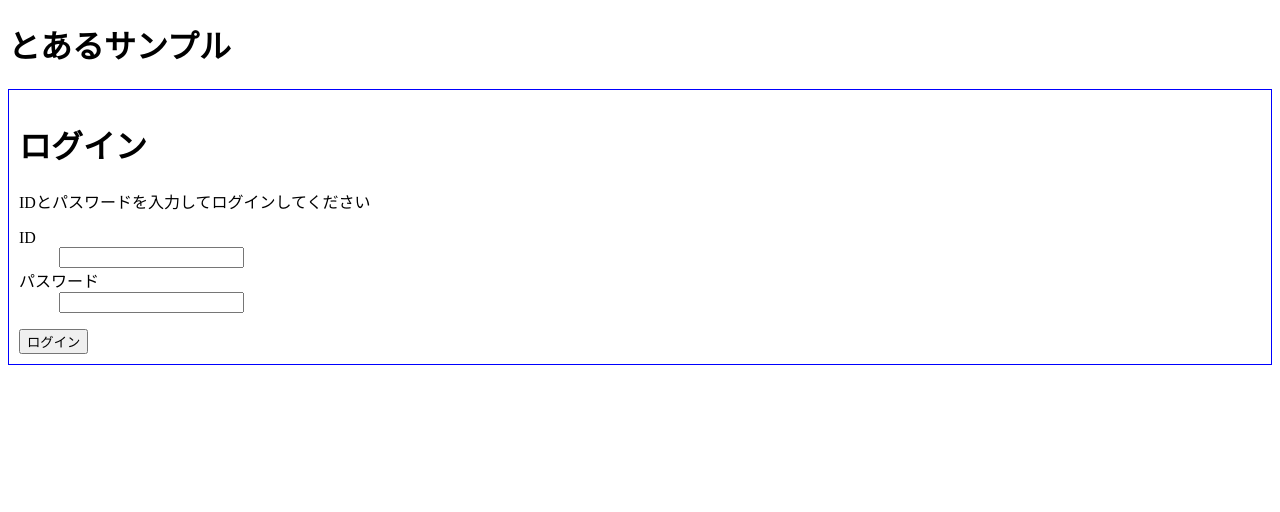
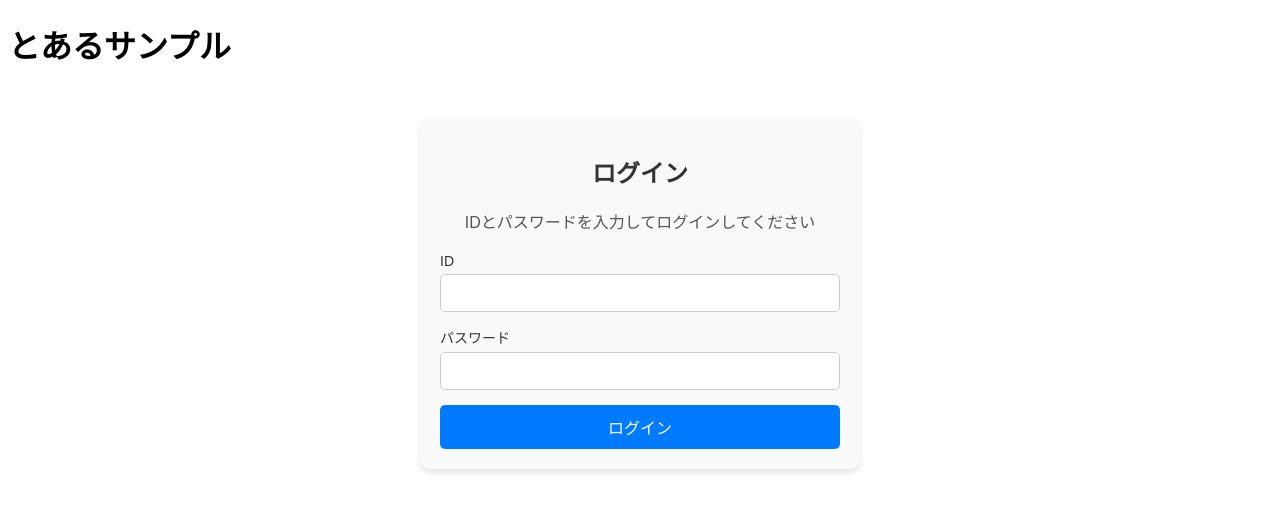
Before and after one commit to llc-morisaka/one-project-sample, a Nuxt app: page /login in a window 1280 px wide. Shown: the top 512 px of the page. Built offline with nearby package versions, Linux system fonts and the light colour scheme.

Commit message:
20250124_2

```diff
--- a/app.vue
+++ b/app.vue
@@ -5,10 +5,12 @@
 </template>
 
 <style>
+/*
 main {
 	border: blue 1px solid;
 	padding: 10px;
 }
+*/
 #breadcrumbs ul li {
 	display: inline;
 	list-style-type: none;
--- a/components/TheSelectedCityWeather.vue
+++ b/components/TheSelectedCityWeather.vue
@@ -2,6 +2,8 @@
 // このコンポーネントでは敢えて、piniaからではなくpropsでデータを受け取ります
 import type { City } from "@/interfaces";
 import axios from 'axios';
+
+const config = useRuntimeConfig();
 
 const props = defineProps<City>();
 
@@ -20,12 +22,13 @@ const selectCityQ = ref(props.q);
 
 // API からデータを取得する関数
 const fetchData = async () => {
+
   try {
     pending.value = true; // ローディング開始
     errorMessage.value = null; // エラーメッセージのリセット
 
     // データを取得 (例として JSONPlaceholder API を使用)
-    const res = await axios.get("https://api.openweathermap.org/data/2.5/weather", {
+    const res = await axios.get(config.public.weatherInfoUrl, {
 
       headers: {
 //        "Authorization": "token-here",
@@ -35,7 +38,7 @@ const fetchData = async () => {
       params: {
         lang: "ja",
         q: selectCityQ.value,
-        appid: ""
+        appid: config.public.weathermapAppid
       }
     });
 
@@ -63,10 +66,20 @@ onMounted(() => {
     <div v-else-if="errorMessage" class="error">{{ errorMessage }}</div>
 
     <!-- データ表示 -->
+    <div v-if="data">
+      <h2>都市: {{ data.name }}</h2>
+      <p>天気: {{ data.weather[0].description }}</p>
+      <p>気温: {{ (data.main.temp - 273.15).toFixed(1) }}°C</p>
+    </div>
+
+    <!--
     <div v-else-if="data">
       <h2>データ</h2>
       <pre>{{ data }}</pre>
     </div>
+  -->
+
+
   </div>
 </template>
 
--- a/layouts/weather.vue
+++ b/layouts/weather.vue
@@ -7,14 +7,8 @@
     <h1>お天気取得</h1>
 
   ここがコンポーネントの表示部↓
-  <div class="sotowaku">
+  <div>
     <slot></slot>
   </div>
   </main>
 </template>
-
-<style scoped>
-.sotowaku {
-  border: solid 1px;
-}
-</style>
--- a/nuxt.config.ts
+++ b/nuxt.config.ts
@@ -2,6 +2,13 @@
 export default defineNuxtConfig({
   compatibilityDate: '2024-11-01',
   devtools: { enabled: true },
+  runtimeConfig: {
+    public: {
+      weatherInfoUrl: "https://api.openweathermap.org/data/2.5/weather",
+      // APIキーの設定は.envに
+      weathermapAppid: ""
+    }
+  },
   modules: [
     '@pinia/nuxt'
   ]
--- a/pages/index.vue
+++ b/pages/index.vue
@@ -3,25 +3,133 @@ definePageMeta({
   middleware: ["loggedin-check"]
 });
 </script>
+<template>
 
-<template>
+	<div v-if="false">
 		<h1>TOP</h1>
 		<nav id="breadcrumbs">
 			<ul>
 				<li>これはTOPページです</li>
 			</ul>
 		</nav>
-	<section>
+		<section class="link-section">
 			<p>
 				<!-- <NuxtLink to="/member/memberList"> -->
-			<NuxtLink v-bind:to="{name: 'weather-weatherShow'}">
+				<NuxtLink v-bind:to="{ name: 'weather-weatherShow' }">
 					お天気情報取得ページに遷移します
 				</NuxtLink>
 			</p>
 			<p>
-			<NuxtLink v-bind:to="{name: 'myJsonOpenMock'}">
+				<NuxtLink v-bind:to="{ name: 'myJsonOpenMock' }">
 					とあるページに遷移します
 				</NuxtLink>
 			</p>
   	</section>
+	</div>
+
+	<div>
+		<div class="top-container">
+			<h1>TOP</h1>
+			<nav id="breadcrumbs" class="breadcrumbs">
+				<ul>
+					<li>これはTOPページです</li>
+				</ul>
+			</nav>
+			<section class="navigation-links">
+				<p>
+					<NuxtLink :to="{ name: 'weather-weatherShow' }" class="link-button">
+						管理ページに遷移します
+					</NuxtLink>
+				</p>
+				<p>
+					<NuxtLink :to="{ name: 'weather-weatherShow' }" class="link-button">
+						お天気情報取得ページに遷移します
+					</NuxtLink>
+				</p>
+				<p>
+					<NuxtLink :to="{ name: 'myJsonOpenMock' }" class="link-button">
+						とあるページに遷移します
+					</NuxtLink>
+				</p>
+			</section>
+		</div>
+	</div>
 </template>
+
+<style scoped>
+/* 全体のスタイリング */
+.top-container {
+  max-width: 600px;
+  margin: 50px auto;
+  padding: 20px;
+  border-radius: 10px;
+  background-color: #f9f9f9;
+  box-shadow: 0 4px 6px rgba(0, 0, 0, 0.1);
+  text-align: center;
+  font-family: Arial, sans-serif;
+}
+
+/* ヘッダー */
+h1 {
+  font-size: 24px;
+  margin-bottom: 20px;
+  color: #333;
+}
+
+/* パンくずリスト */
+.breadcrumbs {
+  margin-bottom: 20px;
+  font-size: 14px;
+  color: #666;
+  text-align: left;
+}
+
+.breadcrumbs ul {
+  padding: 0;
+  margin: 0;
+  list-style-type: none;
+}
+
+.breadcrumbs li {
+  display: inline-block;
+  padding: 5px 0;
+}
+
+/* ナビゲーションリンク */
+.navigation-links {
+  margin-top: 20px;
+}
+
+.link-button {
+	width: 50%;
+  display: inline-block;
+  padding: 10px 15px;
+  margin: 10px 0;
+  font-size: 14px;
+  font-weight: bold;
+  color: #fff;
+  background-color: #007bff;
+  text-decoration: none;
+  border-radius: 5px;
+  transition: background-color 0.3s;
+}
+
+.link-button:hover {
+  background-color: #0056b3;
+}
+
+
+
+
+/* モバイル対応 */
+@media (max-width: 600px) {
+  .top-container {
+    padding: 15px;
+  }
+
+  .link-button {
+    font-size: 13px;
+    padding: 8px 12px;
+  }
+}
+</style>
--- a/pages/login.vue
+++ b/pages/login.vue
@@ -66,7 +66,7 @@ const onLoginButtonClick = async (): Promise<void> => {
 
 };
 </script>
-
+<!--
 <template>
   <h1>ログイン</h1>
   <p v-if="pending">ログイン中・・・</p>
@@ -85,10 +85,120 @@ const onLoginButtonClick = async (): Promise<void> => {
     </form>
   </template>
 </template>
+-->
+<template>
+  <div class="login-container">
+    <h1>ログイン</h1>
+    <div class="status">
+      <p v-if="pending" class="loading">ログイン中・・・</p>
+      <template v-else>
+
+        <p v-if="authFailed" class="err-msg">ログインIDまたはパスワードが違います</p>
+        <p v-if="noServerError" class="info-msg">IDとパスワードを入力してログインしてください</p>
+        <p v-else class="err-msg">サーバ処理中に障害が発生しました。もう一度ログインを行なってください</p>
+
+      </template>
+    </div>
+    <form @submit.prevent="onLoginButtonClick" class="login-form">
+      <div class="form-group">
+        <label for="loginId">ID</label>
+        <input id="loginId" type="text" v-model="loginId" required>
+      </div>
+      <div class="form-group">
+        <label for="password">パスワード</label>
+        <input id="password" type="password" v-model="password" required>
+      </div>
+      <button type="submit" class="login-button">ログイン</button>
+    </form>
+  </div>
+</template>
+
 
 <style scoped>
-.errMsg {
-  color: #ff0000;
-  font-weight: 900;
+/* 全体のスタイリング */
+.login-container {
+  max-width: 400px;
+  margin: 50px auto;
+  padding: 20px;
+  border-radius: 10px;
+  background-color: #f9f9f9;
+  box-shadow: 0 4px 6px rgba(0, 0, 0, 0.1);
+  text-align: center;
+  font-family: Arial, sans-serif;
+}
+
+/* ヘッダー */
+h1 {
+  font-size: 24px;
+  margin-bottom: 20px;
+  color: #333;
+}
+
+/* 状態メッセージ */
+.status {
+  margin-bottom: 20px;
+}
+
+.loading {
+  color: #007bff;
+  font-weight: bold;
+}
+
+.info-msg {
+  color: #555;
+}
+
+.err-msg {
+  color: #d9534f;
+  font-weight: bold;
+}
+
+/* フォーム */
+.login-form {
+  display: flex;
+  flex-direction: column;
+  gap: 15px;
+}
+
+.form-group {
+  text-align: left;
+}
+
+label {
+  display: block;
+  font-size: 14px;
+  margin-bottom: 5px;
+  color: #333;
+}
+
+input {
+  width: 100%;
+  padding: 10px;
+  font-size: 14px;
+  border: 1px solid #ccc;
+  border-radius: 5px;
+  box-sizing: border-box;
+}
+
+input:focus {
+  outline: none;
+  border-color: #007bff;
+  box-shadow: 0 0 4px rgba(0, 123, 255, 0.25);
+}
+
+/* ボタン */
+.login-button {
+  padding: 10px;
+  font-size: 16px;
+  color: #fff;
+  background-color: #007bff;
+  border: none;
+  border-radius: 5px;
+  cursor: pointer;
+  transition: background-color 0.3s;
+}
+
+.login-button:hover {
+  background-color: #0056b3;
 }
 </style>
--- a/pages/myJsonOpenMock/index.vue
+++ b/pages/myJsonOpenMock/index.vue
@@ -45,33 +45,110 @@ const onButtonClick = async (): Promise<void> => {
 </script>
 
 <template>
-  <h1>my-json-serverとgitHubを利用したAPIデータの取得</h1>
-  <p>12345~12349 までの数値を入れるとデータが帰ります</p>
-  <div>
-    <input type="text" v-model="id" name="id"/>
-  </div>
-  <p>{{ id }}の会員情報を<button v-on:click="onButtonClick()">検索</button></p>
+  <div class="api-container">
+    <h1>APIデータの取得</h1>
+    <p class="description">
+      12345~12349 の数値を入力してデータを検索してください。
+    </p>
 
+    <div class="input-container">
+      <input type="text" v-model="id" name="id" class="id-input" placeholder="IDを入力" />
+      <button class="search-button" v-on:click="onButtonClick()">検索</button>
+    </div>
 
-  <div>
-
-    <!-- ローディング中 -->
-    <div v-if="pending">データを取得中です...</div>
-
-    <!-- エラーメッセージ -->
-    <div v-else-if="errorMessage" class="error">{{ errorMessage }}</div>
-
-    <!-- データ表示 -->
-    <div v-else-if="data">
-      <h2>データ</h2>
-      <pre>{{ data }}</pre>
+    <div class="result-container">
+      <div v-if="pending" class="loading-message">データを取得中です...</div>
+      <div v-else-if="errorMessage" class="error-message">{{ errorMessage }}</div>
+      <div v-else-if="data" class="data-display">
+        <h2>取得したデータ</h2>
+        <pre>{{ data }}</pre>
+      </div>
     </div>
   </div>
 </template>
 
 <style scoped>
-.error {
+/* 全体のスタイル */
+.api-container {
+  max-width: 600px;
+  margin: 40px auto;
+  padding: 20px;
+  background-color: #ffffff;
+  border-radius: 8px;
+  box-shadow: 0 4px 6px rgba(0, 0, 0, 0.1);
+  font-family: 'Arial', sans-serif;
+  text-align: center;
+}
+
+/* タイトル */
+.api-container h1 {
+  font-size: 1.8rem;
+  color: #333;
+  margin-bottom: 16px;
+}
+
+/* 説明文 */
+.description {
+  font-size: 1rem;
+  color: #666;
+  margin-bottom: 20px;
+}
+
+/* 入力フォームのスタイル */
+.input-container {
+  display: flex;
+  justify-content: center;
+  align-items: center;
+  gap: 10px;
+  margin-bottom: 20px;
+}
+
+.id-input {
+  width: 200px;
+  padding: 10px;
+  border: 1px solid #ccc;
+  border-radius: 4px;
+  font-size: 1rem;
+}
+
+.search-button {
+  padding: 10px 16px;
+  background-color: #007bff;
+  color: #fff;
+  border: none;
+  border-radius: 4px;
+  font-size: 1rem;
+  cursor: pointer;
+  transition: background-color 0.3s ease;
+}
+
+.search-button:hover {
+  background-color: #0056b3;
+}
+
+/* 結果表示のスタイル */
+.result-container {
+  margin-top: 20px;
+  text-align: left;
+}
+
+.loading-message {
+  color: #007bff;
+  font-weight: bold;
+}
+
+.error-message {
   color: red;
   font-weight: bold;
 }
+
+.data-display {
+  background-color: #f9f9f9;
+  padding: 15px;
+  border: 1px solid #ccc;
+  border-radius: 8px;
+  font-family: 'Courier New', monospace;
+  white-space: pre-wrap;
+  word-break: break-word;
+}
 </style>
--- a/pages/weather/weatherInfo.vue
+++ b/pages/weather/weatherInfo.vue
@@ -46,6 +46,7 @@ const onCloseView = (): void =>{
 </script>
 
 <template>
+  <div>
     <nav id="breadcrumbs">
       <ul>
         <li><NuxtLink v-bind:to="{name: 'index'}">TOP</NuxtLink></li>
@@ -60,10 +61,13 @@ const onCloseView = (): void =>{
         <p><strong>ID:</strong> {{ city.id }}</p>
         <p><strong>名前:</strong> {{ city.name }}</p>
         <p><strong>クエリ:</strong> {{ city.q }}</p>
-      <div><button v-on:click="onGetWeather()">↑この都市のお天気を表示させます</button></div>
+        <!-- ボタンを横並びにする -->
+        <div class="button-container">
+          <button v-on:click="onGetWeather()">↑この都市のお天気を表示させます</button>
+          <button v-if="viewFlg" v-on:click="onCloseView()">閉じる</button>
+        </div>
         <div v-if="viewFlg">
-        <div><button v-on:click="onCloseView()">閉じる</button></div>
-        <h2>あなたが取得した時間：{{ nowTime }}</h2>この日時を取得するメソッドを、どこでも流用できる「composables」に置いています。↑
+          <h2>あなたが取得した時間：{{ nowTime }}</h2>
         </div>
       </div>
       <div v-else>
@@ -71,25 +75,124 @@ const onCloseView = (): void =>{
       </div>
     </section>
 
-
-
+    <!-- TheSelectedCityWeather をラップして中央寄せ -->
+    <div v-if="viewFlg && city" class="the-selected-city-weather-wrapper">
       <TheSelectedCityWeather
-  v-if="viewFlg && city"
         v-bind:id="city.id"
         v-bind:name="city.name"
         v-bind:q="city.q"
       />
-
+    </div>
+  </div>
 </template>
 
 <style scoped>
-h1 {
-  font-size: 24px;
-  margin-bottom: 16px;
+/* 全体の背景とフォント設定 */
+body {
+  background-color: #f5f5f5; /* 柔らかい背景色 */
+  color: #333; /* 読みやすい文字色 */
+  font-family: 'Arial', sans-serif; /* クリーンなフォント */
 }
 
+/* パンくずリスト */
+#breadcrumbs ul {
+  display: flex;
+  list-style: none;
+  padding: 0;
+  margin: 0 0 16px;
+}
+
+#breadcrumbs li {
+  margin-right: 8px;
+}
+
+#breadcrumbs li a {
+  text-decoration: none;
+  color: #007bff; /* リンクカラー */
+}
+
+#breadcrumbs li a:hover {
+  text-decoration: underline;
+}
+
+/* セクションスタイル */
+section {
+  background-color: #fff;
+  padding: 24px;
+  border-radius: 8px;
+  box-shadow: 0 4px 8px rgba(0, 0, 0, 0.1);
+  margin: 16px auto;
+  max-width: 750px;
+}
+
+/* 見出し */
+h1 {
+  font-size: 26px;
+  margin-bottom: 16px;
+  color: #444; /* 柔らかい色調 */
+  border-bottom: 2px solid #007bff;
+  padding-bottom: 8px;
+}
+
+/* テキスト */
 p {
-  font-size: 18px;
+  font-size: 16px;
   margin: 8px 0;
+  line-height: 1.6;
 }
+
+/* ボタン */
+button {
+  background-color: #007bff; /* 主なボタン色 */
+  color: #fff;
+  border: none;
+  padding: 10px 16px;
+  font-size: 14px;
+  border-radius: 4px;
+  cursor: pointer;
+  transition: background-color 0.3s ease;
+}
+
+button:hover {
+  background-color: #0056b3; /* ホバーカラー */
+}
+
+button:disabled {
+  background-color: #ccc;
+  cursor: not-allowed;
+}
+
+/* エラー時のスタイル */
+.error {
+  color: #d9534f; /* 赤色 */
+  font-weight: bold;
+}
+
+/* 天気情報の表示カード */
+.weather-card {
+  background-color: #e9f7fe; /* 青みがかった背景色 */
+  padding: 16px;
+  border-radius: 8px;
+  border: 1px solid #007bff;
+  margin-top: 16px;
+}
+
+
+/* ボタンを横並びにするスタイル */
+.button-container {
+  display: flex;
+  align-items: center; /* ボタンを垂直方向で中央揃え */
+  gap: 8px; /* ボタン間のスペース */
+  margin-top: 16px; /* 上に少し余白を追加 */
+}
+
+/* TheSelectedCityWeather を囲む要素をセンターに配置 */
+.the-selected-city-weather-wrapper {
+  display: flex;
+  justify-content: center; /* 水平方向に中央寄せ */
+  align-items: center; /* 垂直方向に中央寄せ */
+  margin-top: 16px; /* 上部に適度な余白 */
+  padding: 16px; /* 内側の余白 */
+}
+
 </style>
```
Lines whose indentation alone changed are shown as unchanged.
